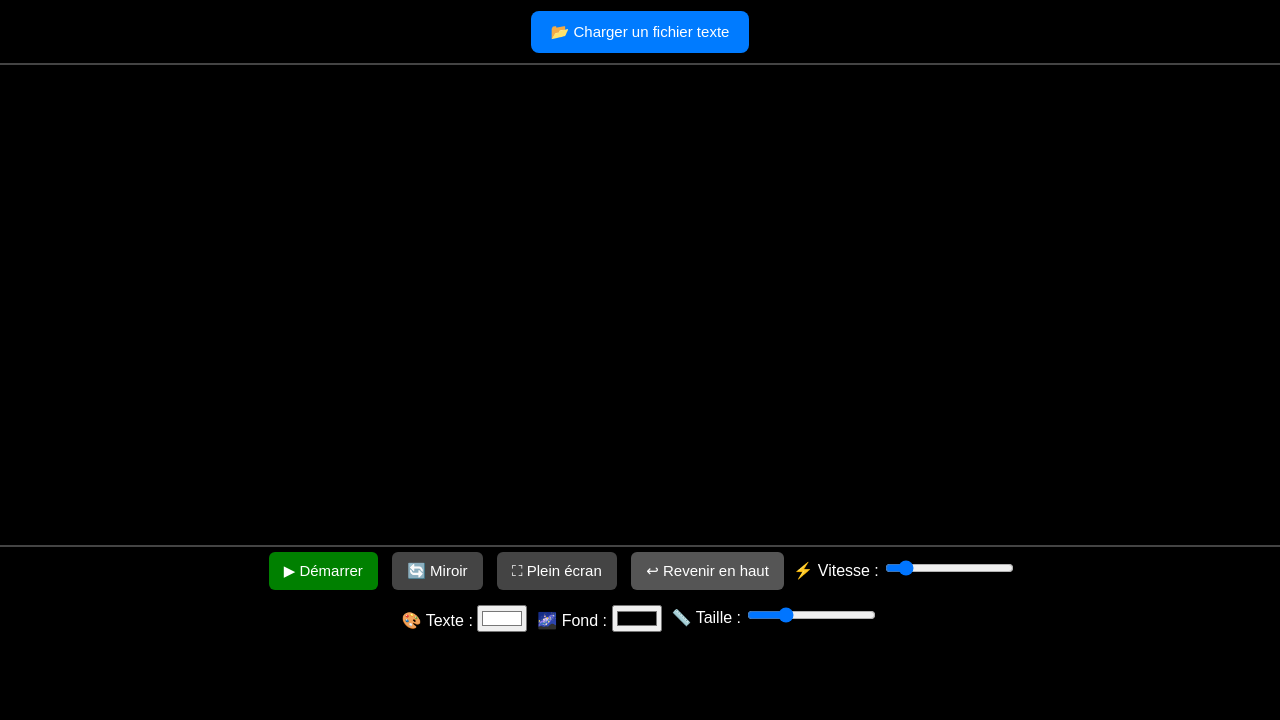
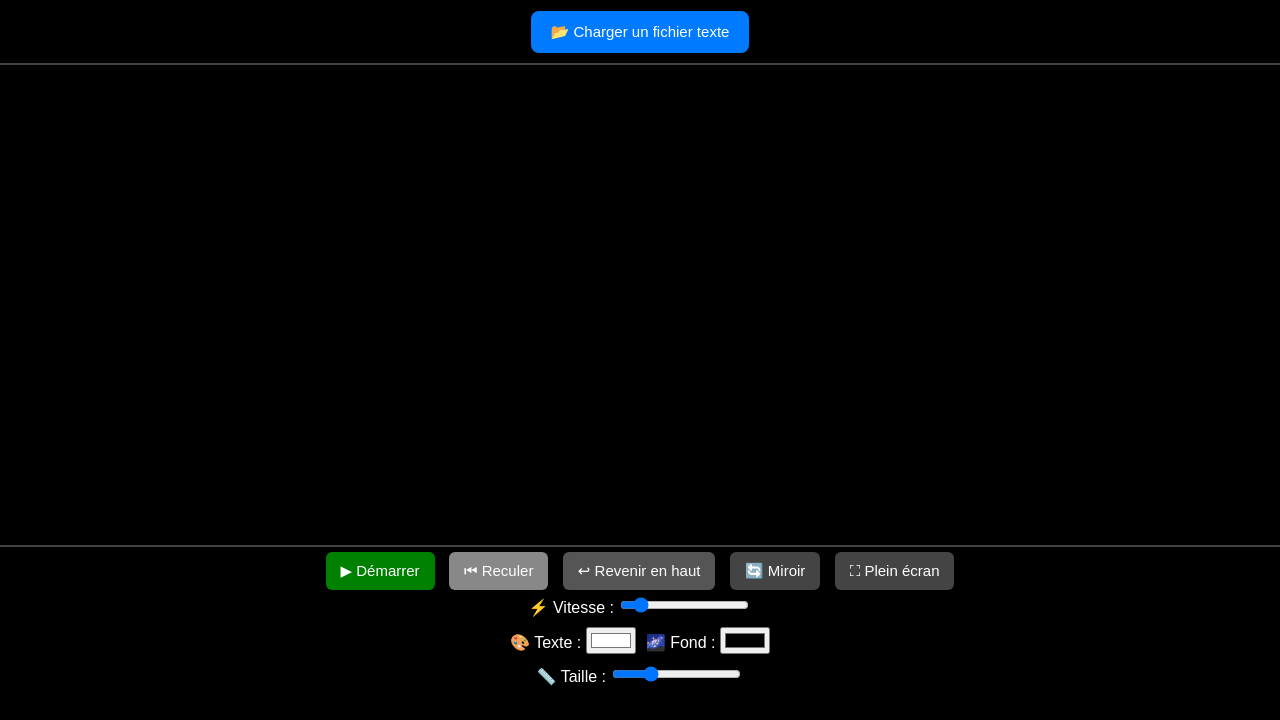
Before and after one commit to revivalsoft/prompteur, a plain HTML site: page index.html in a window 1280 px wide. Shown: the part 80-800 px from the top of the page. Drawn offline with Linux system fonts and the light colour scheme.

Commit message:
maj 9 25 21 56

```diff
--- a/index.html
+++ b/index.html
@@ -76,9 +76,13 @@
     <!-- Boutons de contrôle -->
     <div>
         <button id="startPauseBtn" style="background:green; color:white;">▶ Démarrer</button>
+        <button onclick="reculer()" style="background:#888; color:white;">⏮ Reculer</button>
+        <button onclick="resetPosition()" style="background:#555; color:white;">↩ Revenir en haut</button>
         <button class="mirror" onclick="toggleMirror()">🔄 Miroir</button>
         <button class="fullscreen" onclick="toggleFullscreen()">⛶ Plein écran</button>
-        <button onclick="resetPosition()" style="background:#555; color:white;">↩ Revenir en haut</button>
+
+    </div>
+    <div>
         <label>⚡ Vitesse : <input type="range" min="0.5" max="5" step="0.1" value="1" id="speedRange"></label>
     </div>
 
@@ -86,6 +90,9 @@
     <div class="config">
         <label>🎨 Texte : <input type="color" id="textColor" value="#ffffff"></label>
         <label>🌌 Fond : <input type="color" id="bgColor" value="#000000"></label>
+
+    </div>
+    <div>
         <label>📏 Taille : <input type="range" min="16" max="60" value="28" id="fontSize"></label>
     </div>
 
@@ -187,7 +194,11 @@
         function toggleMirror() { miroir = !miroir; texte.style.transform = miroir ? "scaleX(-1)" : "scaleX(1)"; }
         function toggleFullscreen() { if (!document.fullscreenElement) { document.documentElement.requestFullscreen(); } else { document.exitFullscreen(); } }
 
-        if ("serviceWorker" in navigator) { navigator.serviceWorker.register("service-worker.js").then(() => console.log("✅ Service Worker enregistré")).catch(err => console.error("Erreur Service Worker:", err)); }
+        function reculer() {
+            position += 50; // valeur en pixels, à ajuster selon ton besoin
+            if (position > 0) position = 0; // éviter de dépasser le haut du texte
+            texte.style.top = position + "px";
+        }
 
     </script>
 </body>
```
